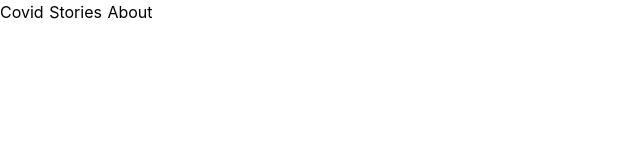
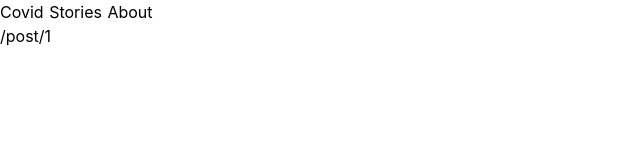
Before and after one commit to drew-chen/covid-stories, a Nuxt app in the folder client/src/: page /post/1 in a window 1280 px wide. Before the commit this address had no page. Shown: the top 160 px of the page, without its empty margins (0-640 px from the left). Built offline with nearby package versions, Linux system fonts and the light colour scheme.

Commit message:
Create initial about and post pages

```diff
--- a/client/src/layouts/default.vue
+++ b/client/src/layouts/default.vue
@@ -28,7 +28,7 @@
         },
         {
           label: 'About',
-          route: '/About'
+          route: '/about'
         }
       ] as NavItems
     }
--- /dev/null
+++ b/client/src/pages/about.vue
@@ -0,0 +1,16 @@
+<template>
+  <div>
+    <h1>About</h1>
+  </div>
+</template>
+
+<script lang="ts">
+import Vue from 'vue'
+export default Vue.extend({
+
+})
+</script>
+
+<style>
+
+</style>
--- /dev/null
+++ b/client/src/pages/post/_id/index.vue
@@ -0,0 +1,16 @@
+<template>
+  <div>
+    {{ $route.path }}
+  </div>
+</template>
+
+<script lang="ts">
+import Vue from 'vue'
+export default Vue.extend({
+
+})
+</script>
+
+<style>
+
+</style>
```
